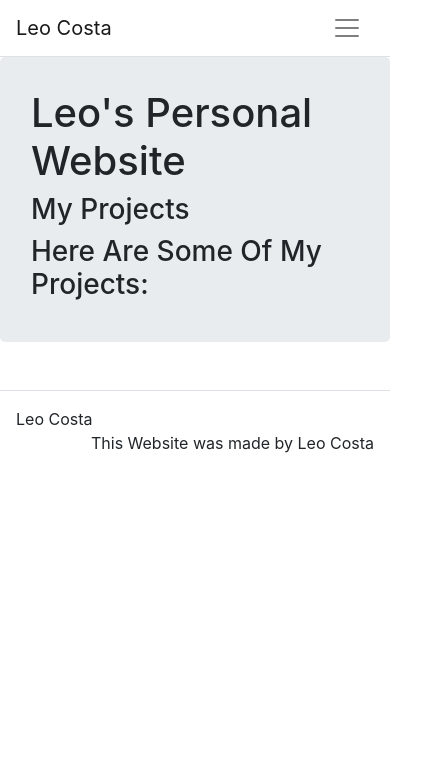
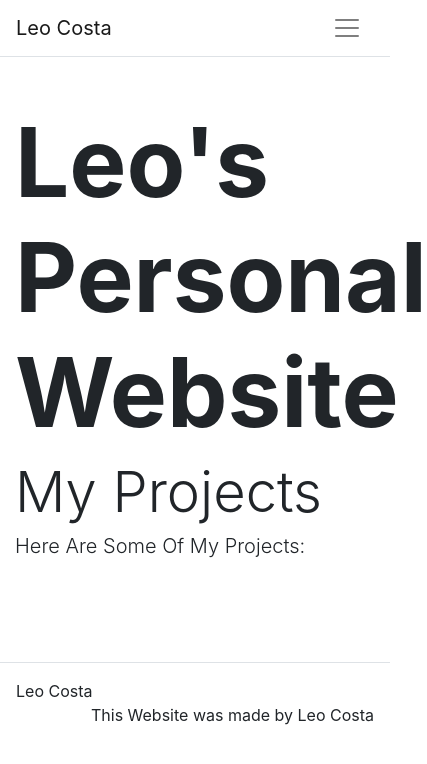
Before and after one commit to Leoprogramming/react-portfolio-bootstrap-router-dom-spring-sendgrid, a React (Create React App) app in the folder react-portfolio-site/: page / in a window 390 px wide. Shown: the top 764 px of the page, 427 px wide, since content can reach past the window. Built offline with nearby package versions, Linux system fonts and the light colour scheme.

Commit message:
added styling - responsiveness

```diff
--- a/react-portfolio-site/src/components/Hero.js
+++ b/react-portfolio-site/src/components/Hero.js
@@ -7,13 +7,13 @@
 function Hero(props) {
 
   return(
-    <Jumbotron>
-      <Container>
-        <Row>
-          <Col>
-            { props.title && <h1>{props.title}</h1> }
-            { props.subTitle && <h3>{props.subTitle}</h3> }
-            { props.text && <h3>{props.text}</h3> }
+    <Jumbotron className="bg-transparent Jumbotron-fluid p-0">
+      <Container fluid={true}>
+        <Row className="justify-content-center py-5">
+          <Col md={8} sm={12}>
+            { props.title && <h1 className="display-1 font-weight-bolder">{props.title}</h1> }
+            { props.subTitle && <h3 className="display-4 font-weight-light">{props.subTitle}</h3> }
+            { props.text && <h3 className="lead font-weight-light">{props.text}</h3> }
           </Col>
         </Row>
       </Container>
```
